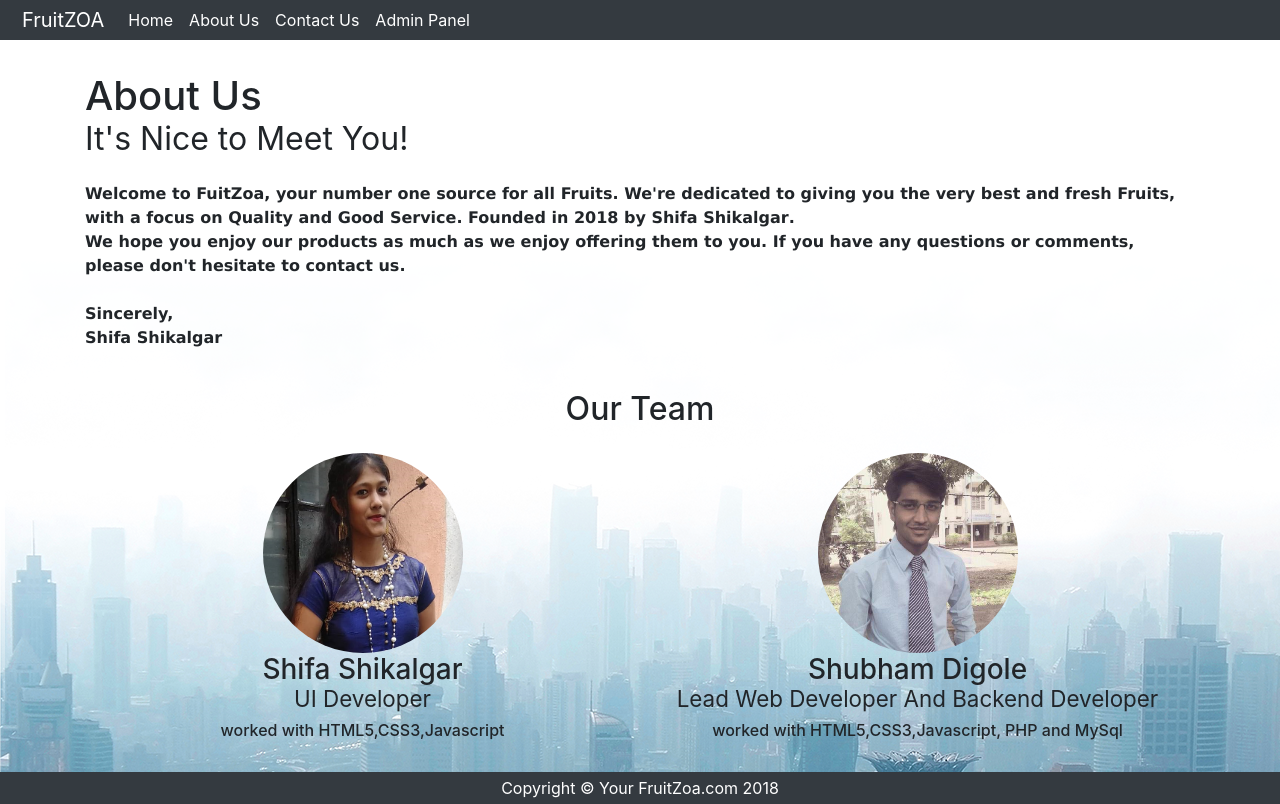
After one commit to ShubhamDigole/Fruit-shopping-cart, a PHP site: page /Fruit-shopping-cart/aboutUs.php in a window 1280 px wide. The commit adds this page. Run offline with PHP 8.4, Linux system fonts and the light colour scheme; the visitor is signed in with stand-in values (Sample User, id 1); data that the repository does not hold is empty.

Commit message:
master created About us page

```diff
--- /dev/null
+++ b/aboutUs.php
@@ -0,0 +1,90 @@
+<?php
+include('navbar.php');
+?>
+<!DOCTYPE html>
+<html lang="en">
+
+  <head>
+
+    <meta charset="utf-8">
+
+
+    <title>About Us</title>
+    <style>
+        body{
+
+            background: url("./img/about.png");
+        }
+        .rounded-circle{
+
+            width:200px;
+            height:200px;
+        }
+
+        #text{
+            font-family: 'Lucida Sans', 'Lucida Sans Regular', 'Lucida Grande', 'Lucida Sans Unicode', Geneva, Verdana, sans-serif;
+            font-size: 16px;
+            font-weight: bold;
+        }
+        </style>
+
+  </head>
+
+  <body>
+
+  <br><br>
+<!-- Page Content -->
+ <div class="container">
+
+<!-- Introduction Row -->
+<h1 class="my-4" >About Us<br>
+  <small>It's Nice to Meet You!</small>
+</h1>
+<p id="text">Welcome to <b>FuitZoa</b>, your number one source for all Fruits. We're dedicated to giving you the very best and fresh Fruits, with a focus on <b>Quality and Good Service</b>. Founded in 2018 by <b>Shifa Shikalgar</b>.<br>
+
+We hope you enjoy our products as much as we enjoy offering them to you. If you have any questions or comments, please don't hesitate to contact us.
+<br>
+<br>
+Sincerely,<br>
+Shifa Shikalgar
+
+</p>
+<!-- Team Members Row -->
+<div class="row mx-auto">
+  <div class="col-lg-12">
+    <h2 class="my-4"><center>Our Team<center></h2>
+  </div>
+  <div class="col-lg-6 col-sm-6 text-center mb-4 ">
+    <img class="rounded-circle img-fluid d-block mx-auto" src="./img/shifa.jpg" alt="">
+    <h3>Shifa Shikalgar<br>
+      <small>UI Developer</small>
+
+    </h3>
+    <h6>worked with HTML5,CSS3,Javascript</h6>
+    </div>
+    <div class="col-lg-6 col-sm-6 text-center mb-4 ">
+    <img class="rounded-circle img-fluid d-block mx-auto" src="./img/shubham.jpg" alt="">
+    <h3>Shubham Digole<br>
+      <small>Lead Web Developer And Backend Developer</small>
+
+    </h3>
+    <h6>worked with HTML5,CSS3,Javascript, PHP and MySql</h6>
+    </div>
+</div>
+
+</div>
+<!-- /.container -->
+
+<!-- Footer -->
+<footer class="py-1 bg-dark">
+<div class="container">
+  <p class="m-0 text-center text-white">Copyright &copy; Your FruitZoa.com 2018</p>
+</div>
+<!-- /.container -->
+</footer>
+
+
+
+</body>
+
+</html>
--- a/navbar.php
+++ b/navbar.php
@@ -77,7 +77,7 @@ error_reporting(E_ALL & ~E_NOTICE);
 	  <div class="collapse navbar-collapse" id="navbarSupportedContent1">
 		<ul class="navbar-nav mr-auto">
 		  <li class="nav-item active"> <a class="nav-link" href="index.php">Home <span class="sr-only">(current)</span></a> </li>
-		  <li class="nav-item active"> <a class="nav-link" href="#">About Us <span class="sr-only">(current)</span></a> </li>
+		  <li class="nav-item active"> <a class="nav-link" href="aboutUs.php">About Us <span class="sr-only">(current)</span></a> </li>
 		  <li class="nav-item active"> <a class="nav-link" href="ContactUs.php">Contact Us <span class="sr-only">(current)</span></a> </li>
 		  <li class="nav-item active" id="adminpanel"> <a class="nav-link" href="adminpanel.php">Admin Panel <span class="sr-only">(current)</span></a> </li>
 
```
Also changed, not shown: img/about.png (added), img/shifa.jpg (added), img/shubham.jpg (added).
